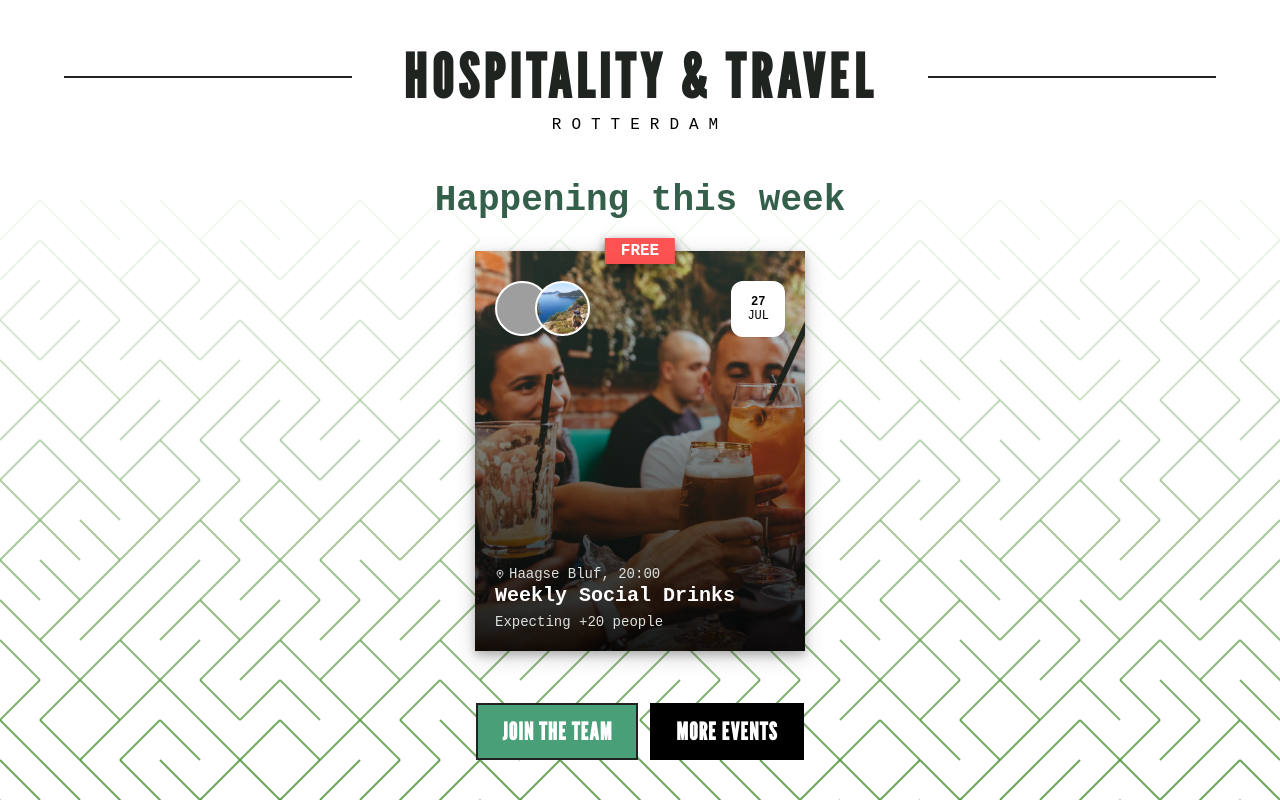
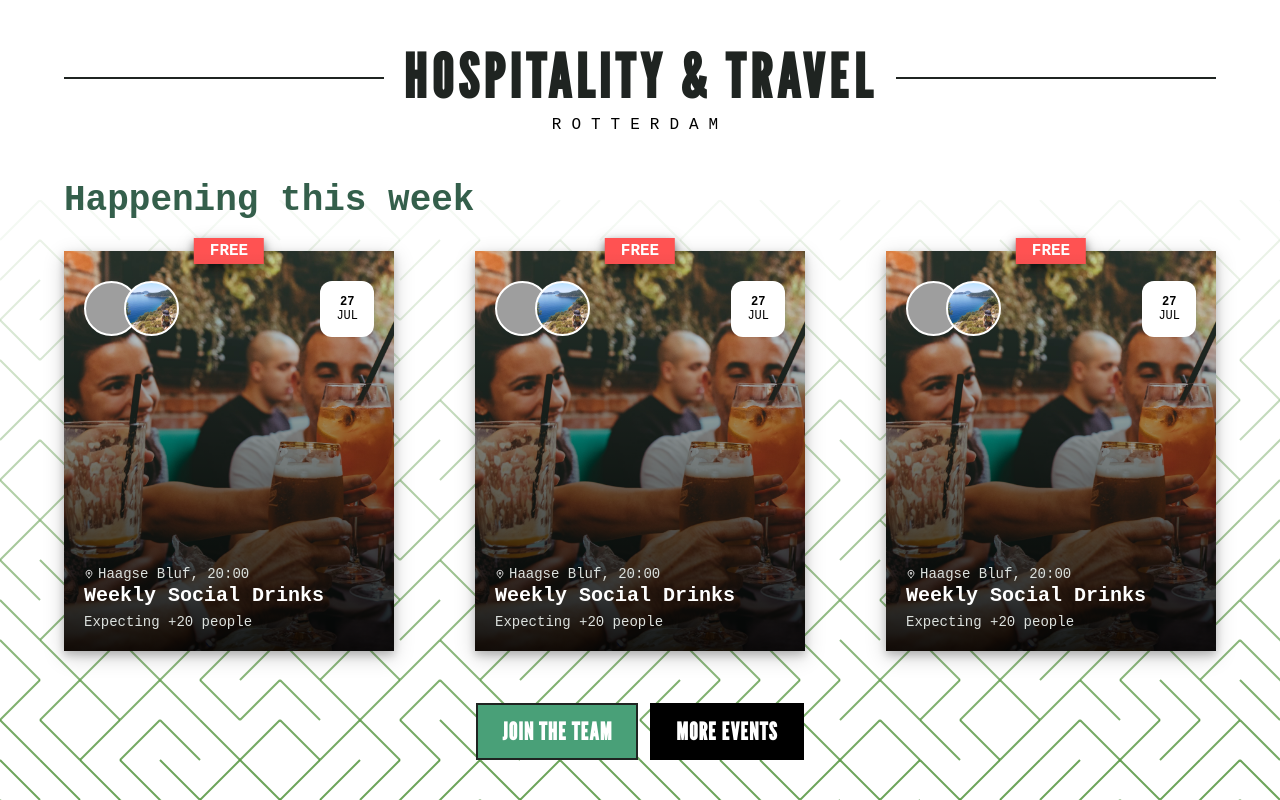
Before and after one commit to samicodesit/hospitality-travel-rotterdam, a React (Create React App) app: page / in a window 1280 px wide. Shown: the top 800 px of the page. Built offline with nearby package versions, Linux system fonts and the light colour scheme; grey boxes are pictures that could not be loaded; a web font is replaced by a local one.

Commit message:
UI Improvements

```diff
--- a/src/components/EventCard.js
+++ b/src/components/EventCard.js
@@ -9,12 +9,14 @@ import Adil from '../assets/adil.png';
 
 const StyledArticle = styled.article `
     background: url('${drinksImage}');
-    width: 330px;
+    max-width: 330px;
+    min-width: 250px;
     height: 400px;
     position: relative;
     background-size: cover;
     background-position: left;
     box-shadow: 0 4px 8px 0 rgba(0, 0, 0, 0.2), 0 6px 20px 0 rgba(0, 0, 0, 0.19);
+    flex-grow: 1;
 
     &:: after {
         content: "";
@@ -25,6 +27,14 @@ const StyledArticle = styled.article `
         height: 100%;
         background-image: linear-gradient(to top, rgba(0, 0, 0, 0.9), rgba(0, 0, 0, 0));
     }
+
+    @media only screen and (max-width: 500px) {
+        flex: auto;
+        margin: 20px;
+    }
+
+    // @media only screen and (max-width: 990px) {
+    // }
 `;
 
 const CardContent = styled.div`
@@ -42,11 +52,13 @@ const CardDate = styled.div`
     text-transform: uppercase;
     background: white;
     border-radius: 12px;
-    text-align: center;
     font-size: 12px;
     font-weight: bold;
     z-index: 4;
-    text-align: center;
+    display: flex;
+    flex-direction: column;
+    align-items: center;
+    justify-content: center;
 
     span {
         font-weight: normal;
--- a/src/components/FeaturedEvents.js
+++ b/src/components/FeaturedEvents.js
@@ -4,8 +4,11 @@ import { styled } from 'styled-components'
 
 const EventsContainer = styled.div`
   display: flex;
-  column-gap: 20px;
-  justify-content: space-around;
+  column-gap: 12px;
+  row-gap: 20px;
+  justify-content: space-between;
+  flex-direction: row;
+  flex-wrap: wrap;
 
   @media only screen and (max-width: 500px) {
     flex-direction: column;
@@ -17,6 +20,7 @@ const StyledSection = styled.section`
   max-width: 1200px;
   margin: 0 auto;
   padding: 12px 24px;
+  width: 100%;
 `;
 
 const FeaturedEventsTitle = styled.h2`
@@ -37,8 +41,8 @@ const FeaturedEvents = () => {
     <FeaturedEventsTitle>Happening this week</FeaturedEventsTitle>
       <EventsContainer>
           <EventCard />
-          {/* <EventCard />
-          <EventCard /> */}
+          <EventCard />
+          <EventCard />
       </EventsContainer>
     </StyledSection>
   )
--- a/src/components/Header.js
+++ b/src/components/Header.js
@@ -3,6 +3,39 @@ import { styled } from 'styled-components'
 
 const StyledHeader = styled.header`
   height: var(--header-height-desktop);
+`;
+
+const HeaderTitleContainer = styled.div`
+  display: flex;
+  align-items: center;
+  justify-content: center;
+  text-align: center;
+  gap: 20px;
+
+  h1 {
+    letter-spacing: 5px;
+    margin-bottom: 4px;
+    margin-top: 0;
+    font-size: 60px;
+    position: relative;
+    flex-grow: 0;
+    flex-shrink: 0;
+  }
+
+  @media only screen and (max-width: 500px) {
+    gap: 5px;
+
+    h1 {
+      font-size: 32px;
+    }
+  }
+`;
+
+const Line = styled.div`
+  flex-grow: 1;
+  flex-shrink: 1;
+  height: 2px;
+  background: var(--black);
 `;
 
 const HeaderContainer = styled.div`
@@ -11,45 +44,17 @@ const HeaderContainer = styled.div`
     text-align: center;
     text-transform: uppercase;
     margin: 0 auto;
-
-    h1 {
-        letter-spacing: 5px;
-        margin-bottom: 4px;
-        margin-top: 0;
-        font-size: 60px;
-        position: relative;
-        overflow: hidden;
-
-        &::before {
-          content: '';
-          position: absolute;
-          height: 2px;
-          width: 100%;
-          top: 50%;
-          right: 75%;
-          background-color: var(--black);
-        }
-        &::after {
-          content: '';
-          position: absolute;
-          height: 2px;
-          width: 100%;
-          top: 50%;
-          left: 75%;
-          background-color: var(--black);
-        }
-
-        @media only screen and (max-width: 500px) {
-          font-size: 40px;
-        }
-    }
 `;
 
 const Header = () => {
   return (
     <StyledHeader>
         <HeaderContainer>
-            <h1>Hospitality & Travel</h1>
+            <HeaderTitleContainer>
+              <Line />
+                <h1>Hospitality & Travel</h1>
+              <Line />
+            </HeaderTitleContainer>
             <span style={{ letterSpacing: '10px' }}>Rotterdam</span>
         </HeaderContainer>
     </StyledHeader>
--- a/src/components/Hero.js
+++ b/src/components/Hero.js
@@ -22,7 +22,7 @@ const StyledMain =  styled.main`
         z-index: 2;
     }
 
-    @media only screen and (max-width: 500px) {
+    @media only screen and (max-width: 825px) {
       height: auto;
     }
 `;
@@ -37,9 +37,10 @@ const MainContainer = styled.div`
     flex-direction: column;
     height: 100vh;
 
-    @media only screen and (max-width: 500px) {
+    @media only screen and (max-width: 825px) {
       height: auto;
       padding-bottom: 40px;
+      padding-top: calc(10px + var(--header-height-desktop));
     }
 `;
 
@@ -50,7 +51,7 @@ const CTASection = styled.section`
     flex: 1;
     align-items: center;
 
-    @media only screen and (max-width: 500px) {
+    @media only screen and (max-width: 825px) {
       padding: 30px 0 12px 0;
     }
 `
```
